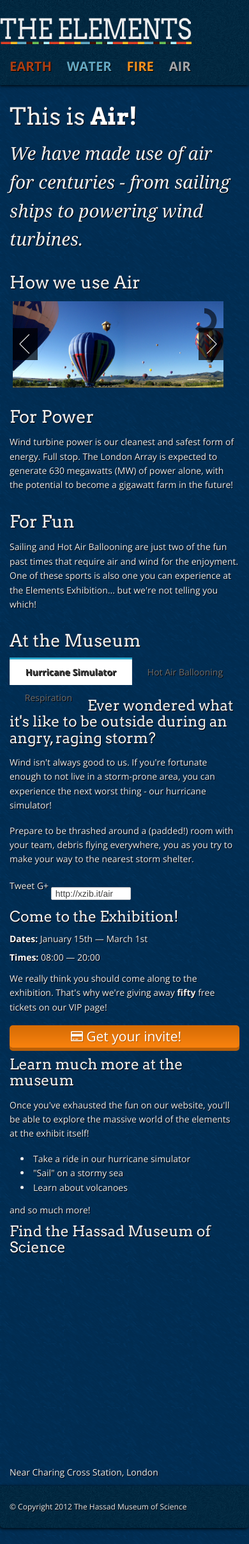
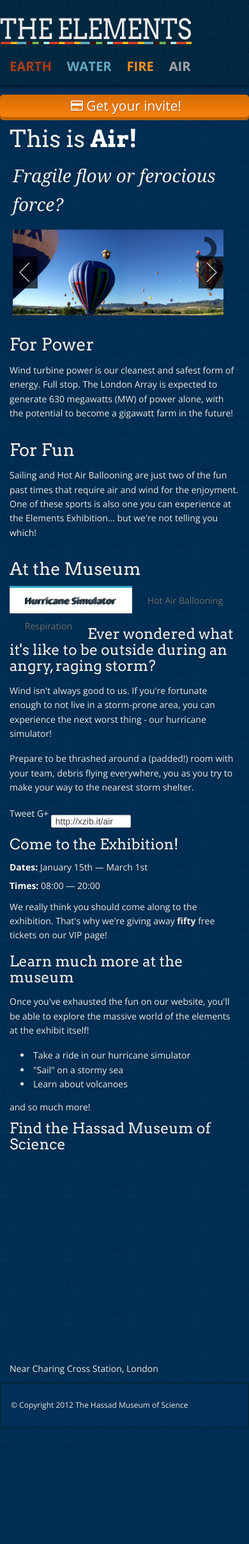
Before and after one commit to AxelBCreative/ElementsExhibition, a CodeIgniter app: page /index.php/elements/air in a window 390 px wide. Shown: the whole page at 64% size. After the commit the page ends 2233 px from the top, so only its background shows below. Run offline with CodeIgniter, Linux system fonts and the light colour scheme; some libraries are stand-ins or nearby versions.

Commit message:
Deprecated "How we use %x", moved call to action
Also added a mobile call to action (which needs to be tweaked)

```diff
--- a/application/controllers/elements.php
+++ b/application/controllers/elements.php
@@ -26,7 +26,7 @@ class Elements extends CI_Controller {
 			'meta_description' => 'Explore the Earth element at the Elements Exhibition',
 			'heading' => 'This is <strong>Earth!</strong>',
 			'element' => 'Earth',
-			'introparagraph' => 'Earth - our home and origin.',
+			'introparagraph' => 'Our home and origin.',
 			'shorturl' => 'http://xzib.it/earth',
 			'tweet' => 'Learn%20about%20the%20element%20earth%20at%20the%20@ElementExhibit',
 			'image_one' => '../assets/images/pics/crop.jpg',
@@ -50,7 +50,7 @@ class Elements extends CI_Controller {
 			'meta_description' => 'Explore the Water element at the Elements Exhibition',
 			'heading' => 'This is <strong>Water!</strong>',
 			'element' => 'Water',
-			'introparagraph' => '"Water is the driving force in nature" - Leonardo da Vinci.',
+			'introparagraph' => 'The driving force in nature.',
 			'shorturl' => 'http://xzib.it/water',
 			'tweet' => 'Learn%20about%20the%20element%20water%20at%20the%20@ElementExhibit',
 			'image_one' => '../assets/images/pics/hydro-dam.jpg',
@@ -74,7 +74,7 @@ class Elements extends CI_Controller {
 			'meta_description' => 'Explore the Fire element at the Elements Exhibition',
 			'heading' => 'This is <strong>Fire!</strong>',
 			'element' => 'Fire',
-			'introparagraph' => 'Fire has been used by humans for millennia - from keeping us warm to keeping us fed.',
+			'introparagraph' => 'Keeping us warm; keeping us fed.',
 			'shorturl' => 'http://xzib.it/fire',
 			'tweet' => 'Learn%20about%20the%20element%20fire%20at%20the%20@ElementExhibit',
 			'image_one' => '../assets/images/pics/cooking.jpg',
@@ -98,7 +98,7 @@ class Elements extends CI_Controller {
 			'meta_description' => 'Explore the Air element at the Elements Exhibition',
 			'heading' => 'This is <strong>Air!</strong>',
 			'element' => 'Air',
-			'introparagraph' => 'We have made use of air for centuries - from sailing ships to powering wind turbines.',
+			'introparagraph' => 'Fragile flow or ferocious force?',
 			'shorturl' => 'http://xzib.it/air',
 			'tweet' => 'Learn%20about%20the%20element%20air%20at%20the%20@ElementExhibit',
 			'image_one' => '../assets/images/pics/wind-turbine.jpg',
--- a/application/views/elements/air.php
+++ b/application/views/elements/air.php
@@ -1,15 +1,12 @@
   <div class="row">
     <div class="twelve columns">
       <h2><?php echo $heading; ?></h2>
-      <p class="intro-paragraph"><?php echo $introparagraph; ?></p>
+      <p class="intro-paragraph eight columns"><?php echo $introparagraph; ?></p>
     </div>
   </div>
 
   <div class="row">
     <div class="eight columns">
-      <h3>How we use <?php echo $element; ?></h3>
-
-
 		<section class="twelve columns">
 		  <div id="featured">
 			<img src="<?php echo $image_one; ?>" alt="<?php echo $image_one_title; ?>" title="<?php echo $image_one_title; ?> - Learn at the Elements Exhibition">
@@ -65,9 +62,8 @@
       </ul>
 
 
-
-
     </div>
 
 	<?php $this->load->view('foundation/sidebar'); ?>
+
   </div>
--- a/application/views/elements/earth.php
+++ b/application/views/elements/earth.php
@@ -1,15 +1,13 @@
   <div class="row">
     <div class="twelve columns">
       <h2><?php echo $heading; ?></h2>
-      <p class="intro-paragraph"><?php echo $introparagraph; ?></p>
+      <p class="intro-paragraph eight columns"><?php echo $introparagraph; ?></p>
 
     </div>
   </div>
 
   <div class="row">
     <div class="eight columns">
-
-
 
     <section class="twelve columns">
       <div id="featured">
--- a/application/views/elements/fire.php
+++ b/application/views/elements/fire.php
@@ -1,14 +1,12 @@
   <div class="row">
     <div class="twelve columns">
       <h2><?php echo $heading; ?></h2>
-      <p class="intro-paragraph"><?php echo $introparagraph; ?></p>
+      <p class="intro-paragraph eight columns"><?php echo $introparagraph; ?></p>
     </div>
   </div>
 
   <div class="row">
     <div class="eight columns">
-      <h3>How we use <?php echo $element; ?></h3>
-
 
     <section class="twelve columns">
       <div id="featured">
--- a/application/views/elements/water.php
+++ b/application/views/elements/water.php
@@ -1,14 +1,12 @@
   <div class="row">
     <div class="twelve columns">
       <h2><?php echo $heading; ?></h2>
-      <p class="intro-paragraph"><?php echo $introparagraph; ?></p>
+      <p class="intro-paragraph eight columns"><?php echo $introparagraph; ?></p>
     </div>
   </div>
 
   <div class="row">
     <div class="eight columns">
-      <h3>How we use <?php echo $element; ?></h3>
-
 
     <section class="twelve columns">
       <div id="featured">
--- a/application/views/foundation/header.php
+++ b/application/views/foundation/header.php
@@ -9,3 +9,4 @@
 	</section>
 
 </header>
+<a href="<?php echo base_url(); ?>vip" class="show-for-small get-your-invite" title="Win a free VIP invite to the Elements Exhibition"><i class="icon-credit-card"></i> Get your invite!</a>
--- a/application/views/foundation/sidebar.php
+++ b/application/views/foundation/sidebar.php
@@ -1,4 +1,6 @@
     <section id="sidebar" class="four columns">
+
+<a href="<?php echo base_url(); ?>vip" class="hide-for-small get-your-invite" title="Win a free VIP invite to the Elements Exhibition"><i class="icon-credit-card"></i> Get your invite!</a>
 
 		<a href="https://twitter.com/share?text=<?php echo $tweet.'&url='.$shorturl; ?>" class="twitter-share-button" data-lang="en">Tweet</a>
 		<script>!function(d,s,id){var js,fjs=d.getElementsByTagName(s)[0];if(!d.getElementById(id)){js=d.createElement(s);js.id=id;js.src="https://platform.twitter.com/widgets.js";fjs.parentNode.insertBefore(js,fjs);}}(document,"script","twitter-wjs");</script>
@@ -10,7 +12,7 @@
 		  <h6><strong>Times:</strong> 08:00 &mdash; 20:00</h6>
 		  <p>We really think you should come along to the exhibition. That's why we're giving away <strong>fifty</strong> free tickets on our VIP page!</p>
 
-	  <a href="<?php echo base_url(); ?>vip" class="get-your-invite" title="Win a free VIP invite to the Elements Exhibition"><i class="icon-credit-card"></i> Get your invite!</a>
+
 
 
 		  <h4>Learn much more at the museum</h4>
--- a/assets/stylesheets/app.css
+++ b/assets/stylesheets/app.css
@@ -14,7 +14,7 @@ body {
 	padding: 25px 0 25px 0;
 	color: #eeeeee;
 	font-family: "Open Sans" !important;
-	text-shadow: 1px 1px 0px #000;
+	text-shadow: -2px 1px 0px #012840;
 }
 
 header#main {
@@ -45,10 +45,10 @@ a img {border: none;} /* Stupid IE! */
 
 .highlight {
 	background: #f8810d;
-	text-shadow: 2px 1px 2px #96510e;
+	text-shadow: none;
 	margin: 5px 0 0 0;
-	padding: 5px 5px 5px 10px;
-	box-shadow: -1px 1px 5px #000;
+	padding: 5px 10px 5px 10px;
+	box-shadow: -1px 1px 5px #012840;
 	display: inline-block;
 	border-radius: 2px 10px 2px 10px;
 }
@@ -88,11 +88,10 @@ nav#elements{
 
 footer {
 	font-size:12px;
-	background: #0c1619;
 	padding: 15px;
-	box-shadow: -1px 1px 5px #000;
-	border-radius: 0px 0px 5px 5px;
-	background: #012840 url('../images/foundation/header_bg.png');
+	box-shadow: -1px -1px 2px #012840, 1px 1px 2px #012840;
+	background: #023059;
+	border: 2px solid #012840;
 }
 
 
@@ -117,12 +116,15 @@ p.intro-paragraph {
 	font-size: 2em;
 	font-family: "Georgia";
 	font-style: italic;
+	margin-left: -10px;
 
 }
 
+/*#sidebar {top: -110px;}*/
+
 #sidebar h6, #sidebar h6 strong {font-family: "Open Sans" !important;}
 
-#sidebar a.get-your-invite {
+a.get-your-invite {
 	display: block;
 	font-size: 1.5em;
 	padding: 7px 5px 5px 10px;
@@ -134,10 +136,10 @@ p.intro-paragraph {
 	text-align: center;
 	box-shadow: 0px 5px 0px #ba6008;
 }
-	#sidebar a.get-your-invite:hover {
+	a.get-your-invite:hover {
 		background: #f8810d;
 	}
-	#sidebar a.get-your-invite:active {
+	.get-your-invite:active {
 		box-shadow: 0px 2px 0px #ba6008;
 		position: relative;
 		top: 3px;
```
Also changed, not shown: application/views/foundation/home.php (+3 -10 lines). Lines whose indentation alone changed are shown as unchanged.
